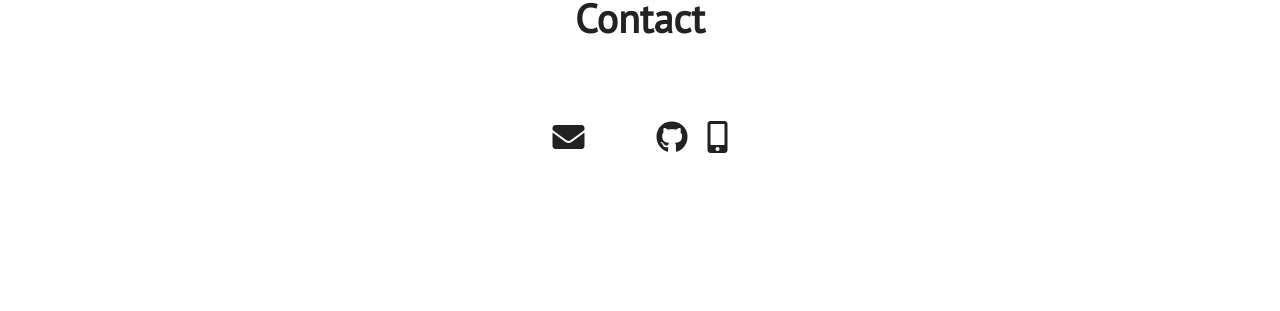
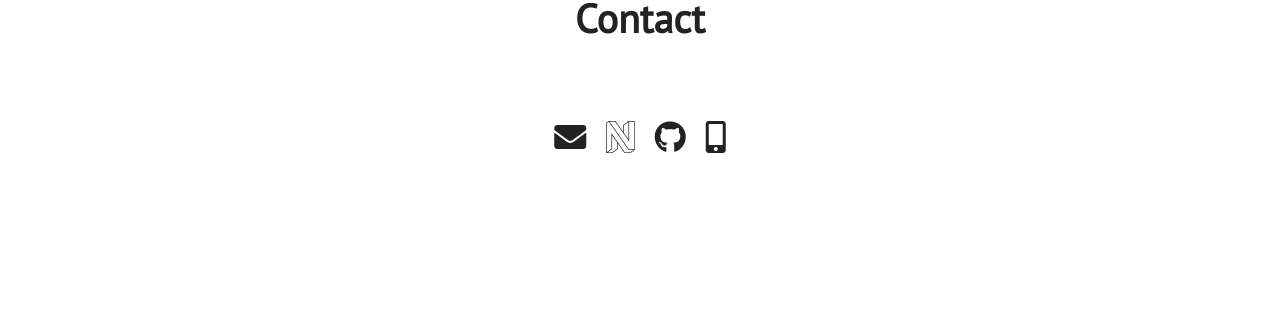
Before and after one commit to Ho-Parks/PORTFOLIO, a Jekyll site: the page built from index.html, in a window 1280 px wide. Shown: the part 4772-5083 px from the top of the page. Built offline with Jekyll 4.4.1, drawn with Linux system fonts in a browser that asks for light colours; nearby versions of some CDN libraries.

Commit message:
updateextra.html

```diff
--- a/_includes/extra.html
+++ b/_includes/extra.html
@@ -7,7 +7,7 @@
                     <a href="mailto:ebusinho@gmail.com"><i class="head-icon fas fa-envelope"></i></a>
                 </span>
                 <span class="hint--bottom bottom-link" aria-label="Notion">
-                    <a href="https://1n-h0.notion.site/STUDY-c049e2165746447da8ae393406df53a9"><i class="head-icon fas fa-neos"></i></a>
+                    <a href="https://1n-h0.notion.site/STUDY-c049e2165746447da8ae393406df53a9"><i class="head-icon fab fa-neos"></i></a>
                 </span>
                 <span class="hint--bottom bottom-link" aria-label="GitHub">
                     <a href="https://github.com/Ho-Parks"><i class="head-icon fab fa-github"></i></a>
```
